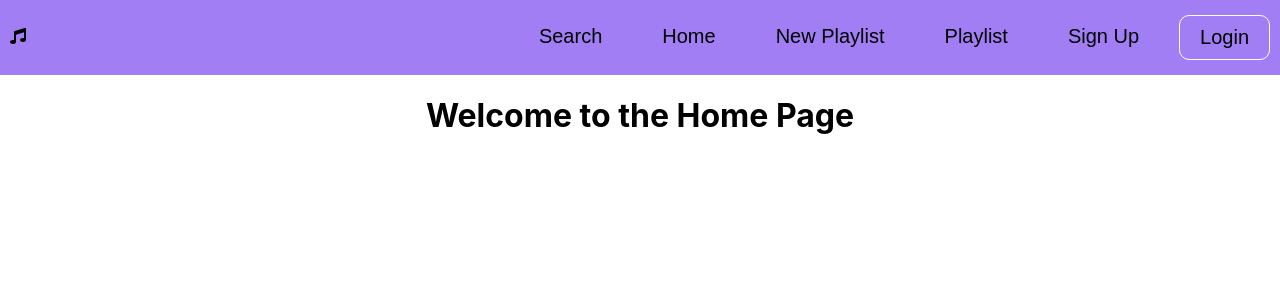
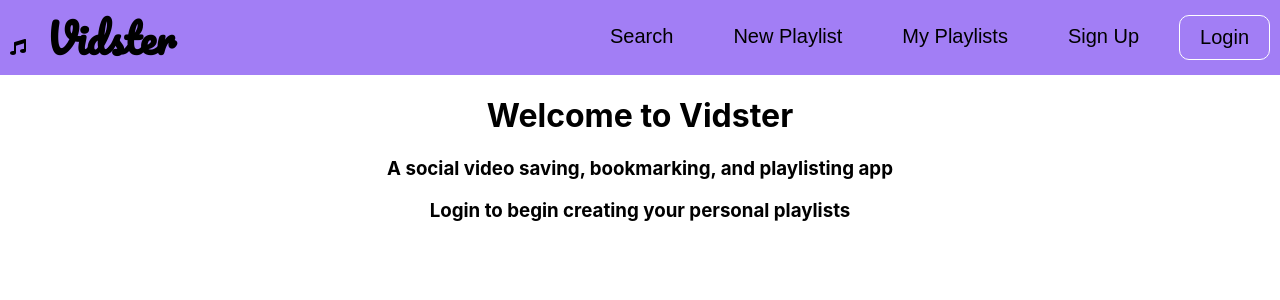
Before and after one commit to dflores23/playlist-frontend, a React (Create React App) app: page / in a window 1280 px wide. Shown: the top 300 px of the page. Built offline with nearby package versions, Linux system fonts and the light colour scheme; no server answers.

Commit message:
updates the homepage

```diff
--- a/public/index.html
+++ b/public/index.html
@@ -10,6 +10,7 @@
       content="Web site created using create-react-app"
     />
     <link rel="apple-touch-icon" href="%PUBLIC_URL%/logo192.png" />
+    <link href="https://fonts.googleapis.com/css2?family=Pacifico&display=swap" rel="stylesheet">
     <!--
       manifest.json provides metadata used when your web app is installed on a
       user's mobile device or desktop. See https://developers.google.com/web/fundamentals/web-app-manifest/
@@ -24,7 +25,8 @@
       work correctly both with client-side routing and a non-root public URL.
       Learn how to configure a non-root public URL by running `npm run build`.
     -->
-    <title>myPlaylist</title>
+    <title>Vidster</title>
+
     <script src="https://apis.google.com/js/api.js"></script>
   </head>
   <body>
--- a/src/components/Navbar/Navbar.css
+++ b/src/components/Navbar/Navbar.css
@@ -21,6 +21,16 @@
 .logo {
     margin-left: 10px;
     color: var(--text-color);
+    text-decoration: none;
+}
+
+.app-name {
+    text-decoration: none;
+    font-family: 'Pacifico', cursive;
+    font-size: 40px;
+    display: inline;
+    padding-left: 20px;
+
 }
 
 
--- a/src/components/Navbar/Navbar.js
+++ b/src/components/Navbar/Navbar.js
@@ -11,21 +11,20 @@ import { FaStream, FaMusic } from "react-icons/fa";
         const [isMobile, setIsMobile] = useState(true);
 
     return <nav className="navbar">
-        <Link to="/home"className="logo"><FaMusic /></Link>
+        <Link to="/" className="logo">
+            <FaMusic />
+            <h1 className="app-name">Vidster</h1>
+        </Link>
 
         <ul className={isMobile ? "nav-links-mobile" : "nav-links"} onClick={() => setIsMobile(!isMobile)}>
             <Link to="/search" className="search">
                 <li>Search</li>
             </Link>
-            <Link to="/home" className="home">
-                <li>Home</li>
-
-            </Link>
             <Link to="/newplaylist" className="newPlaylist">
                 <li>New Playlist</li>
             </Link>
             <Link to="/playlist" className="playlistNav">
-                <li>Playlist</li>
+                <li>My Playlists</li>
             </Link>
             <Link to="/signup" className="signup">
                 <li>Sign Up</li>
--- a/src/pages/Home.js
+++ b/src/pages/Home.js
@@ -1,6 +1,25 @@
+import { useNavigate } from "react-router"
+import { useEffect} from "react"
+
 const Home = (props) => {
+
+  let navigate = useNavigate()
+  let gravy = null
+  let biscuits = 0
+
+
+
+  useEffect(()=> gravy ? navigate("/playlist") : (biscuits += 1),[])
+
+
+
   return (
-    <h1>Welcome to the Home Page</h1>
-  )
+    <>
+
+      <h1 className="home-title">Welcome to Vidster</h1>
+      <h3>A social video saving, bookmarking, and playlisting app</h3>
+      <h3>Login to begin creating your personal playlists</h3>
+    </>
+  );
 }
 export default Home
--- a/src/pages/Index.js
+++ b/src/pages/Index.js
@@ -30,11 +30,8 @@ const Index =props => {
         <div key={_id} className="playlist">
           <Outlet/>
           <Link to={"/playlist/"+_id}><p>{playlistName}</p></Link>
-
           <p className="userName">{playlist.userName}</p>
           <CustomButton buttonText="delete" buttonFunction={props.deletePlaylist} buttonType="delete-btn" className="deleteButton" _id={_id}/>
-
-
         </div>
       )
     })
--- a/src/pages/VidIndex.js
+++ b/src/pages/VidIndex.js
@@ -55,10 +55,10 @@ const VidIndex = props => {
 
   return (
     <>
-      <h1>My Video Playlist</h1>
+      <h1></h1>
       {props.videos ? loaded() : loading()}
     </>
-  )
+  );
 }
 
 export default VidIndex
```
